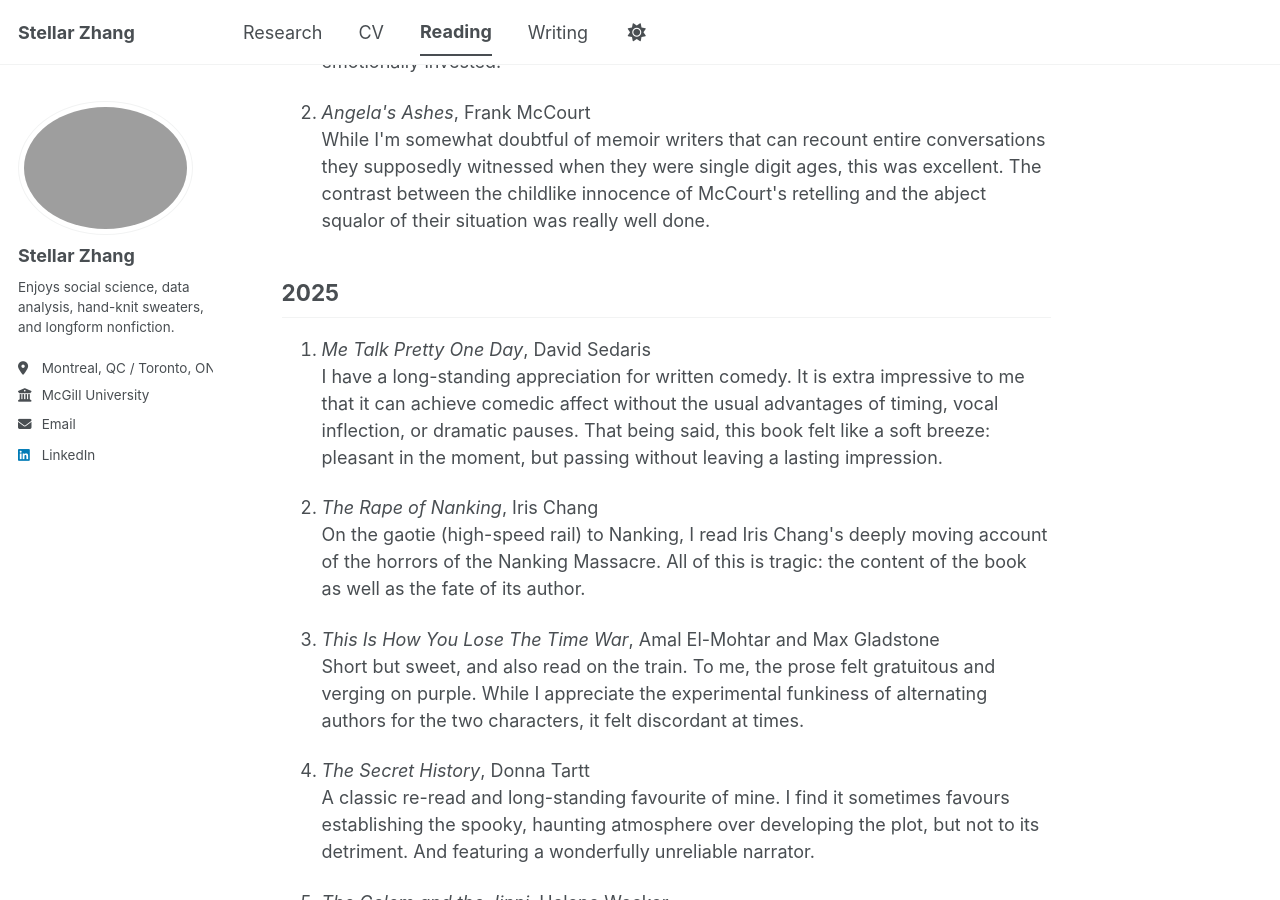
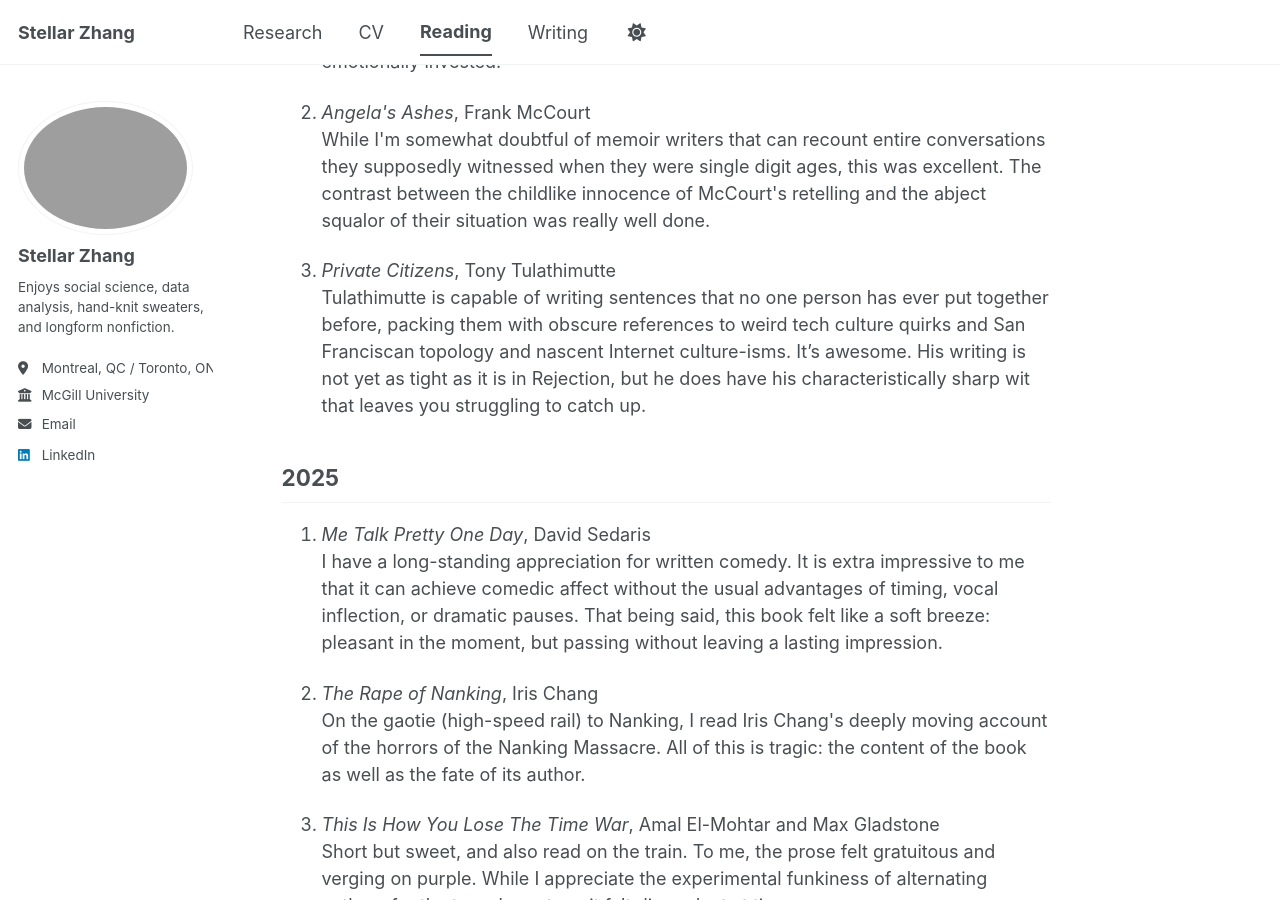
Before and after one commit to stellarxzhang/stellarxzhang.github.io, a Jekyll site: the page built from _pages/reading.md, in a window 1280 px wide and 900 px high, scrolled down 386 px. Built offline with Jekyll 4.4.1, drawn with Linux system fonts in a browser that asks for light colours; a script bundle is joined from its source files by our own code; library files that are not in the unit come from our copies.

Commit message:
Update books.yml

```diff
--- a/_data/books.yml
+++ b/_data/books.yml
@@ -6,6 +6,9 @@
     - title: "Angela's Ashes"
       author: "Frank McCourt"
       description: "While I'm somewhat doubtful of memoir writers that can recount entire conversations they supposedly witnessed when they were single digit ages, this was excellent. The contrast between the childlike innocence of McCourt's retelling and the abject squalor of their situation was really well done."
+    - title: "Private Citizens"
+      author: "Tony Tulathimutte"
+      description: "Tulathimutte is capable of writing sentences that no one person has ever put together before, packing them with obscure references to weird tech culture quirks and San Franciscan topology and nascent Internet culture-isms. It’s awesome. His writing is not yet as tight as it is in Rejection, but he does have his characteristically sharp wit that leaves you struggling to catch up."
 
 - year: "2025"
   books:
```
